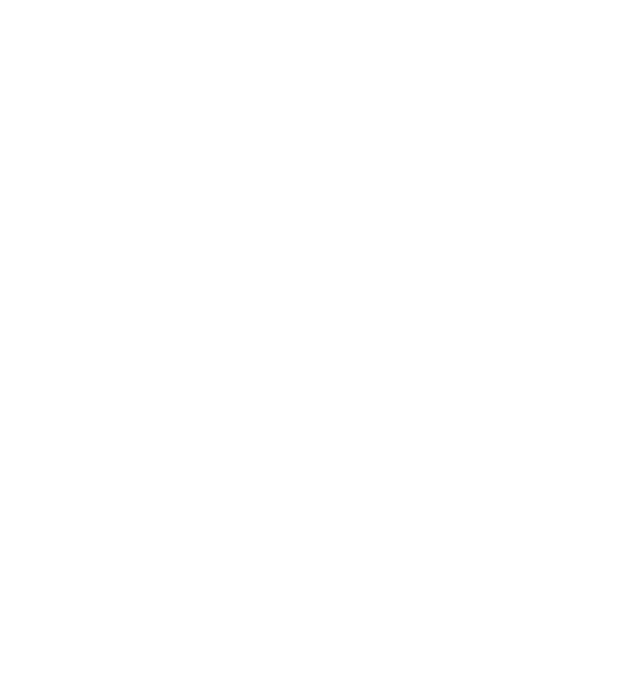
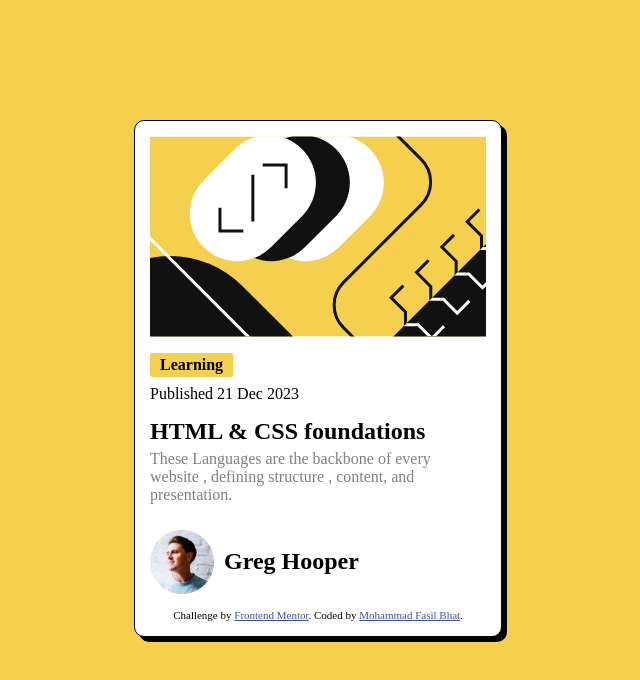
Before and after one commit to FasilBhat/Challange-3, a plain HTML site: page index.html in a window 1280 px wide. Shown: the whole page, without its empty margins (378-1018 px from the left). Drawn offline with Linux system fonts and the light colour scheme.

Commit message:
second comment-- made the whole website

```diff
--- a/index.html
+++ b/index.html
@@ -3,7 +3,7 @@
   <head>
     <meta charset="UTF-8" />
     <meta name="viewport" content="width=device-width, initial-scale=1.0" />
-    <!-- displays site properly based on user's device -->
+    <link rel="stylesheet" href="styles.css" />
 
     <link
       rel="icon"
@@ -15,9 +15,40 @@
     <title>Frontend Mentor | Blog preview card</title>
   </head>
   <body>
-    <!-- <div class="attribution">
-    Challenge by <a href="https://www.frontendmentor.io?ref=challenge" target="_blank">Frontend Mentor</a>.
-    Coded by <a href="#">Your Name Here</a>.
-  </div> -->
+    <header></header>
+    <main>
+      <div class="container">
+        <div class="img-card">
+          <img src="assets/images/illustration-article.svg" alt="" />
+        </div>
+        <div class="stats-card">
+          <div class="stats1">
+            <p>Learning</p>
+          </div>
+          <div class="stats2">
+            <p>Published 21 Dec 2023</p>
+          </div>
+        </div>
+        <div class="intro-card">
+          <p>HTML & CSS foundations</p>
+        </div>
+        <div class="discription-card">
+          <p>
+            These Languages are the backbone of every website , defining
+            structure , content, and presentation.
+          </p>
+        </div>
+        <div class="author-card">
+          <img src="assets/images/image-avatar.webp" alt="authors picture" />
+          <h2>Greg Hooper</h2>
+        </div>
+        <div class="attribution">
+          Challenge by
+          <a href="https://www.frontendmentor.io?ref=challenge" target="_blank"
+            >Frontend Mentor</a
+          >. Coded by <a href="#">Mohammad Fasil Bhat</a>.
+        </div>
+      </div>
+    </main>
   </body>
 </html>
--- a/styles.css
+++ b/styles.css
@@ -1,4 +1,72 @@
+* {
+    margin: 0;
+    padding: 0;
+    box-sizing: border-box;
+}
+
+body {
+    background-color: hsl(47, 88%, 63%);
+}
+
+.container {
+    padding: 15px;
+    position: absolute;
+    top: 15%;
+    left: 40%;
+    background-color: white;
+    display: flex;
+    flex-direction: column;
+    gap: 5px;
+    border: 1px solid black;
+    border-radius: 10px;
+    box-shadow: 5px 5px 0 black;
+}
+
+.stats-card {
+    margin-top: 7px;
+    display: flex;
+    flex-direction: column;
+    gap: 8px;
+}
+
+.stats1 {
+    padding: 3px 10px;
+    width: fit-content;
+    background-color: hsl(47, 88%, 63%);
+    border-radius: 2px;
+}
+
+.stats1 p {
+    font-weight: 700;
+}
+
+.intro-card {
+    margin-top: 10px;
+}
+
+.intro-card p {
+    font-size: x-large;
+    font-weight: bolder;
+
+}
+
+.discription-card {
+    max-width: 310px;
+}
+
+.discription-card p {
+    color: hsl(0, 0%, 50%);
+}
+
+.author-card {
+    margin-top: 20px;
+    display: flex;
+    align-items: center;
+    gap: 10px;
+}
+
 .attribution {
+    margin-top: 10px;
     font-size: 11px;
     text-align: center;
 }
```
